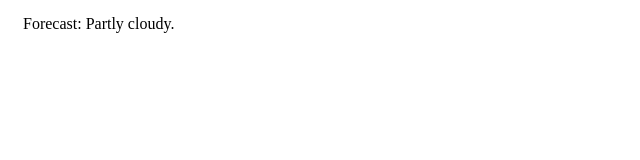
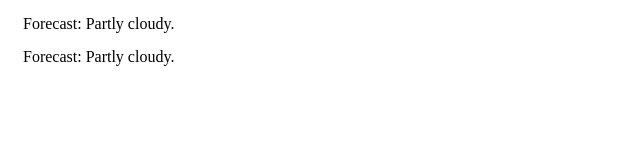
Before and after one commit to mhawad/Lesson05, a plain HTML site: page publicSimple/index.html in a window 1280 px wide. Shown: the whole page, without its empty margins (0-640 px from the left). Drawn offline with Linux system fonts and the light colour scheme.

Commit message:
Update index.html

```diff
--- a/publicSimple/index.html
+++ b/publicSimple/index.html
@@ -8,7 +8,7 @@
     <link rel="stylesheet" href="/css/style.css">
 </head>
 <body>
-    <div id="forecast"></div>
+    <div id="forecast"></div> <div id="forecast">Forecast: Partly cloudy.</div>
     <script src="/dist/app.js"></script>
 </body>
 </html>
```
